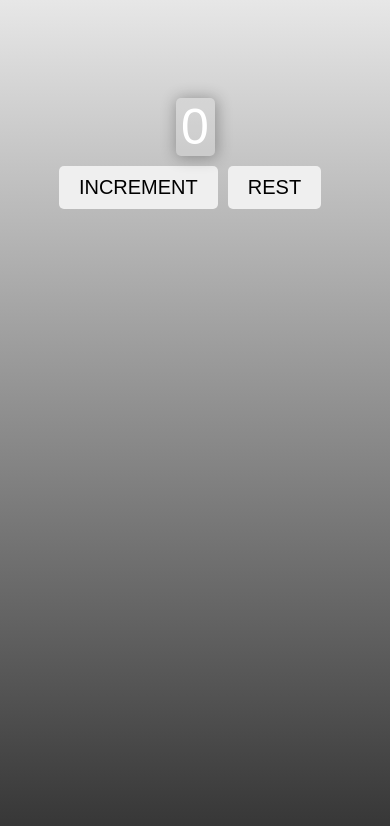
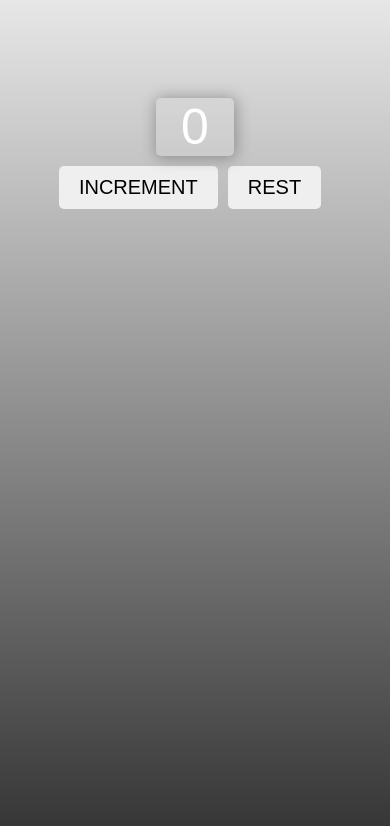
Before and after one commit to HassanRzaa/counter, a plain HTML site: page index.html in a window 390 px wide. Drawn offline with Linux system fonts and the light colour scheme.

Commit message:
add media

```diff
--- a/style.css
+++ b/style.css
@@ -42,3 +42,11 @@ button:hover {
     color: #fff;
     border: #fff solid 1px;
 }
+
+@media only screen and (max-width: 1024px) {
+    #conter{
+        left: 40%;
+        position: relative;
+        width: 20%;
+    }
+  }
```
